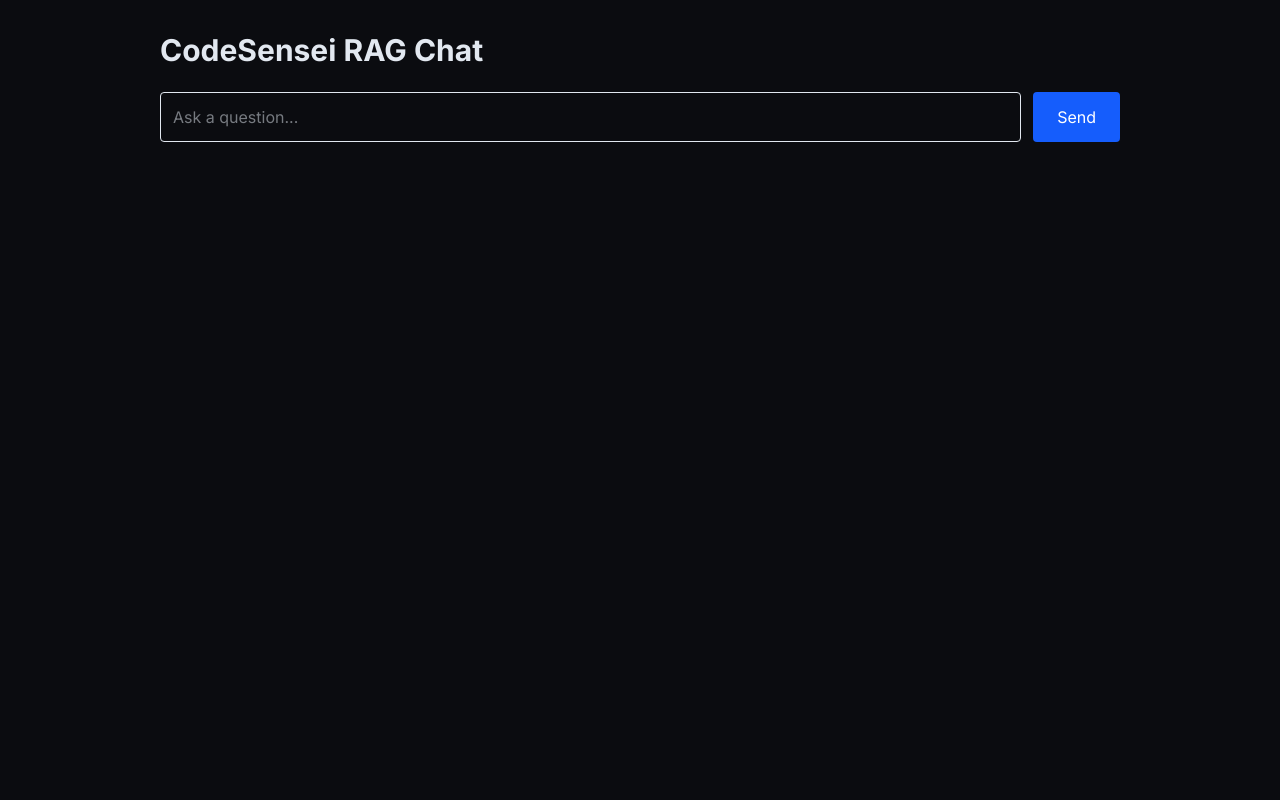
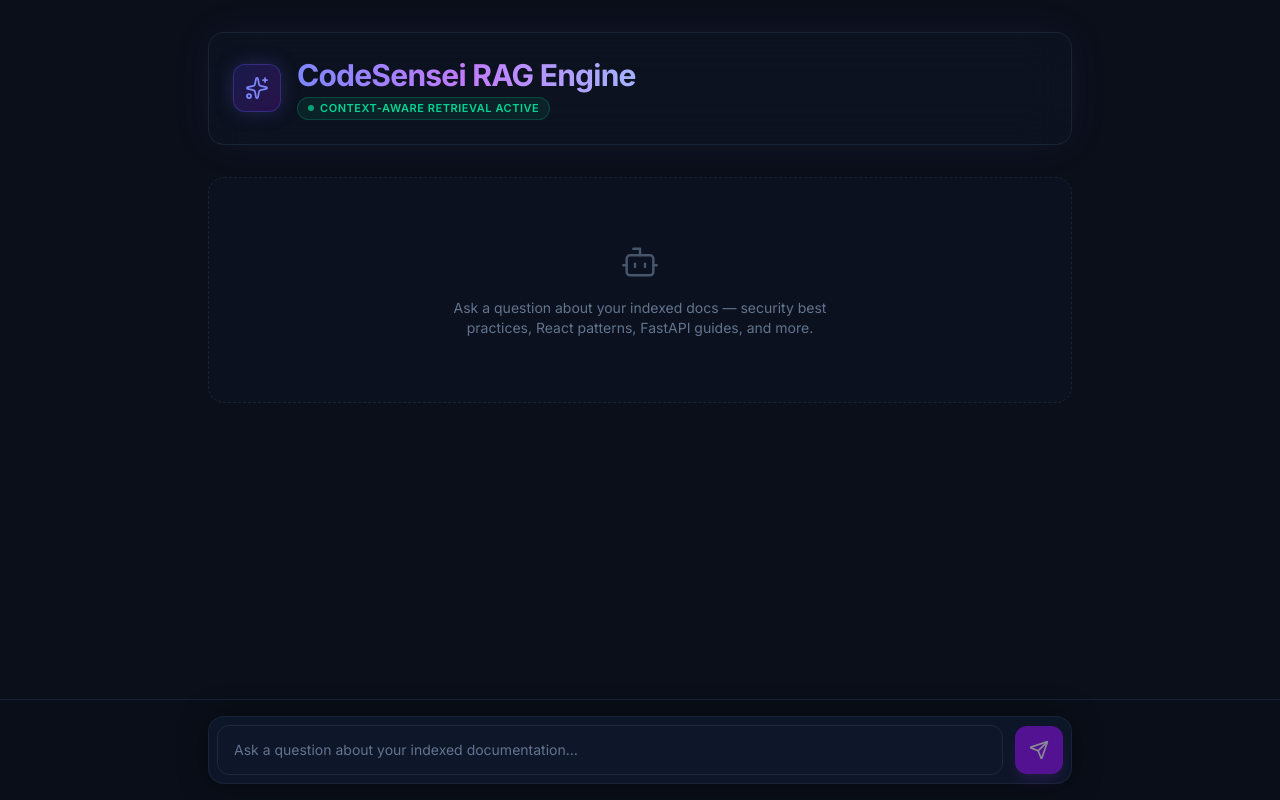
Before and after one commit to nihalshetty3/CodeSensei-AI-Code-Reviewer, a React app in the folder frontend/: page /rag-test in a window 1280 px wide. Built offline with nearby package versions, Linux system fonts and the light colour scheme; the HTML template or start-up script is replaced by a standard one.

Commit message:
improved rag ui

```diff
--- a/frontend/src/pages/RagTest.jsx
+++ b/frontend/src/pages/RagTest.jsx
@@ -1,4 +1,13 @@
 import { useState } from "react";
+import {
+  Bot,
+  ExternalLink,
+  FileText,
+  Loader2,
+  Send,
+  Sparkles,
+  User,
+} from "lucide-react";
 
 export default function RagTest() {
   const [query, setQuery] = useState("");
@@ -62,15 +71,147 @@ export default function RagTest() {
   };
 
   return (
-    <div className="p-8 max-w-5xl mx-auto">
-      <h1 className="text-3xl font-bold mb-6">
-        CodeSensei RAG Chat
+    <div className="flex min-h-screen flex-col bg-[#0B0F19] text-slate-100">
+      <div className="mx-auto flex w-full max-w-4xl flex-1 flex-col px-4 pb-32 pt-8">
+        {/* Telemetry header */}
+        <header className="mb-8 rounded-2xl border border-slate-800/80 bg-slate-900/40 p-6 shadow-[0_0_40px_rgba(99,102,241,0.08)] backdrop-blur-xl">
+          <div className="flex flex-wrap items-center gap-4">
+            <div className="flex h-12 w-12 items-center justify-center rounded-xl border border-indigo-500/30 bg-gradient-to-br from-indigo-600/20 to-purple-600/20 shadow-[0_0_20px_rgba(99,102,241,0.25)]">
+              <Sparkles className="h-6 w-6 text-indigo-400" strokeWidth={1.75} />
+            </div>
+            <div>
+              <h1 className="bg-gradient-to-r from-indigo-400 via-purple-400 to-indigo-300 bg-clip-text text-2xl font-bold tracking-tight text-transparent md:text-3xl">
+                CodeSensei RAG Engine
               </h1>
+              <span className="mt-1 inline-flex items-center gap-1.5 rounded-full border border-emerald-500/25 bg-emerald-500/10 px-2.5 py-0.5 text-[11px] font-semibold uppercase tracking-wider text-emerald-400">
+                <span className="h-1.5 w-1.5 animate-pulse rounded-full bg-emerald-400" />
+                Context-Aware Retrieval Active
+              </span>
+            </div>
+          </div>
+        </header>
 
-      <div className="flex gap-3 mb-6">
+        {/* Chat stream */}
+        <div className="flex-1 space-y-6 overflow-y-auto pb-4">
+          {messages.length === 0 && !loading && (
+            <div className="flex flex-col items-center justify-center rounded-2xl border border-dashed border-slate-800/80 bg-slate-900/30 px-8 py-16 text-center">
+              <Bot className="mb-4 h-10 w-10 text-slate-600" strokeWidth={1.5} />
+              <p className="max-w-sm text-sm text-slate-500">
+                Ask a question about your indexed docs — security best practices,
+                React patterns, FastAPI guides, and more.
+              </p>
+            </div>
+          )}
+
+          {messages.map((msg, index) => (
+            <div
+              key={index}
+              className={`flex gap-3 ${msg.role === "user" ? "flex-row-reverse" : "flex-row"}`}
+            >
+              <div
+                className={`flex h-9 w-9 shrink-0 items-center justify-center rounded-full border ${
+                  msg.role === "user"
+                    ? "border-indigo-500/30 bg-indigo-600/20 text-indigo-300"
+                    : "border-purple-500/30 bg-purple-600/20 text-purple-300"
+                }`}
+              >
+                {msg.role === "user" ? (
+                  <User className="h-4 w-4" strokeWidth={2} />
+                ) : (
+                  <Bot className="h-4 w-4" strokeWidth={2} />
+                )}
+              </div>
+
+              <div
+                className={`max-w-[85%] sm:max-w-[75%] ${
+                  msg.role === "user" ? "text-right" : "text-left"
+                }`}
+              >
+                <p
+                  className={`mb-1.5 text-xs font-semibold uppercase tracking-wider ${
+                    msg.role === "user" ? "text-indigo-400" : "text-purple-400"
+                  }`}
+                >
+                  {msg.role === "user" ? "You" : "CodeSensei"}
+                </p>
+
+                <div
+                  className={
+                    msg.role === "user"
+                      ? "rounded-2xl rounded-tr-sm border border-indigo-500/20 bg-gradient-to-r from-indigo-600 to-purple-600 p-4 text-left text-slate-100 shadow-md shadow-indigo-500/20"
+                      : "rounded-2xl rounded-tl-sm border border-slate-800/80 bg-slate-900/70 p-4 shadow-inner backdrop-blur-md"
+                  }
+                >
+                  <div className="whitespace-pre-wrap text-sm leading-relaxed text-slate-200">
+                    {msg.content}
+                  </div>
+
+                  {msg.role === "assistant" && (msg.source || msg.documents?.length > 0) && (
+                    <div className="mt-4 space-y-3 border-t border-slate-800/60 pt-4">
+                      {msg.source && (
+                        <div className="flex flex-wrap items-center gap-2">
+                          <span className="text-[10px] font-semibold uppercase tracking-wider text-slate-500">
+                            Source
+                          </span>
+                          <span className="inline-flex items-center gap-1.5 rounded-lg border border-slate-700/60 bg-slate-950/60 px-3 py-1 font-mono text-xs text-slate-300">
+                            <Sparkles className="h-3 w-3 text-purple-400" />
+                            {msg.source}
+                          </span>
+                        </div>
+                      )}
+
+                      {msg.documents?.length > 0 && (
+                        <div>
+                          <p className="mb-2 text-[10px] font-semibold uppercase tracking-wider text-slate-500">
+                            Retrieved Documents
+                          </p>
+                          <div className="flex flex-wrap gap-2">
+                            {msg.documents.map((doc) => (
+                              <a
+                                key={doc.name}
+                                href={`http://localhost:8000${doc.url}`}
+                                target="_blank"
+                                rel="noreferrer"
+                                className="inline-flex items-center gap-1.5 rounded-lg border border-slate-700/60 bg-slate-950/60 px-3 py-1.5 font-mono text-xs text-slate-300 transition-all hover:border-purple-500/50 hover:text-purple-300 hover:shadow-[0_0_12px_rgba(168,85,247,0.15)]"
+                              >
+                                <FileText className="h-3.5 w-3.5 shrink-0 text-slate-500" />
+                                {doc.name}
+                                <ExternalLink className="h-3 w-3 shrink-0 opacity-60" />
+                              </a>
+                            ))}
+                          </div>
+                        </div>
+                      )}
+                    </div>
+                  )}
+                </div>
+              </div>
+            </div>
+          ))}
+
+          {loading && (
+            <div className="flex gap-3">
+              <div className="flex h-9 w-9 shrink-0 items-center justify-center rounded-full border border-purple-500/30 bg-purple-600/20">
+                <Bot className="h-4 w-4 animate-pulse text-purple-300" strokeWidth={2} />
+              </div>
+              <div className="rounded-2xl rounded-tl-sm border border-slate-800/80 bg-slate-900/70 px-4 py-3 backdrop-blur-md">
+                <div className="flex items-center gap-2 text-sm text-slate-400">
+                  <Loader2 className="h-4 w-4 animate-spin text-purple-400" />
+                  <span className="animate-pulse">Retrieving context and generating answer…</span>
+                </div>
+              </div>
+            </div>
+          )}
+        </div>
+      </div>
+
+      {/* Fixed input bar */}
+      <div className="fixed inset-x-0 bottom-0 z-40 border-t border-slate-800/80 bg-[#0B0F19]/90 backdrop-blur-xl">
+        <div className="mx-auto max-w-4xl px-4 py-4">
+          <div className="flex items-center gap-3 rounded-2xl border border-slate-800/80 bg-slate-900/90 p-2 shadow-[0_0_30px_rgba(0,0,0,0.35)]">
             <input
-          className="border p-3 flex-1 rounded"
-          placeholder="Ask a question..."
+              className="flex-1 rounded-xl border border-slate-800 bg-slate-900/90 px-4 py-3.5 text-sm text-slate-200 outline-none transition-all placeholder:text-slate-500 focus:border-purple-500 focus:ring-1 focus:ring-purple-500/30"
+              placeholder="Ask a question about your indexed documentation…"
               value={query}
               onChange={(e) => setQuery(e.target.value)}
               onKeyDown={(e) => {
@@ -78,77 +219,23 @@ export default function RagTest() {
                   handleSearch();
                 }
               }}
+              disabled={loading}
             />
-
             <button
+              type="button"
               onClick={handleSearch}
-          className="bg-blue-600 text-white px-6 rounded"
+              disabled={loading || !query.trim()}
+              className="flex h-12 w-12 shrink-0 items-center justify-center rounded-xl bg-purple-600 text-white shadow-lg shadow-purple-500/20 transition-all hover:scale-105 hover:bg-purple-500 active:scale-95 disabled:cursor-not-allowed disabled:opacity-50 disabled:hover:scale-100"
+              aria-label="Send message"
             >
-          Send
+              {loading ? (
+                <Loader2 className="h-5 w-5 animate-spin" />
+              ) : (
+                <Send className="h-5 w-5" strokeWidth={2} />
+              )}
             </button>
           </div>
-
-      {loading && (
-        <p className="mb-4">
-          Thinking...
-        </p>
-      )}
-
-      <div className="space-y-4">
-        {messages.map((msg, index) => (
-          <div
-            key={index}
-            className={
-              msg.role === "user"
-                ? "bg-blue-600 text-white p-4 rounded-lg ml-20"
-                : "bg-slate-800 text-white p-4 rounded-lg mr-20"
-            }
-          >
-            <div className="font-semibold mb-2">
-              {msg.role === "user"
-                ? "You"
-                : "CodeSensei"}
         </div>
-
-            <div className="whitespace-pre-wrap">
-              {msg.content}
-            </div>
-
-            {msg.role === "assistant" && (
-              <>
-                {msg.source && (
-                  <p className="text-sm text-gray-300 mt-4">
-                    <strong>Source:</strong>{" "}
-                    {msg.source}
-                  </p>
-                )}
-
-                {msg.documents?.length > 0 && (
-                  <div className="mt-3">
-                    <p className="text-sm text-gray-300 mb-1">
-                      <strong>Documents:</strong>
-                    </p>
-
-                    <ul className="list-disc ml-5 text-sm">
-                      {msg.documents.map((doc) => (
-                        <li key={doc.name}>
-                          <a
-                            href={`http://localhost:8000${doc.url}`}
-                            target="_blank"
-                            rel="noreferrer"
-                            className="text-blue-400 hover:text-blue-300 underline"
-                          >
-                            {doc.name}
-                          </a>
-                        </li>
-                      ))}
-                    </ul>
-                  </div>
-                )}
-              </>
-            )}
-          </div>
-        ))}
       </div>
     </div>
   );
```
Lines whose indentation alone changed are shown as unchanged.
